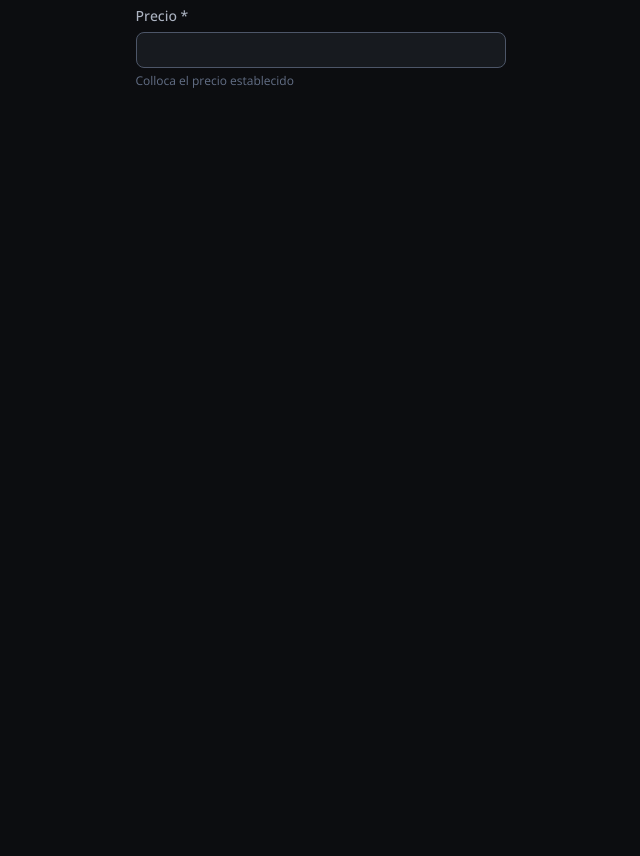
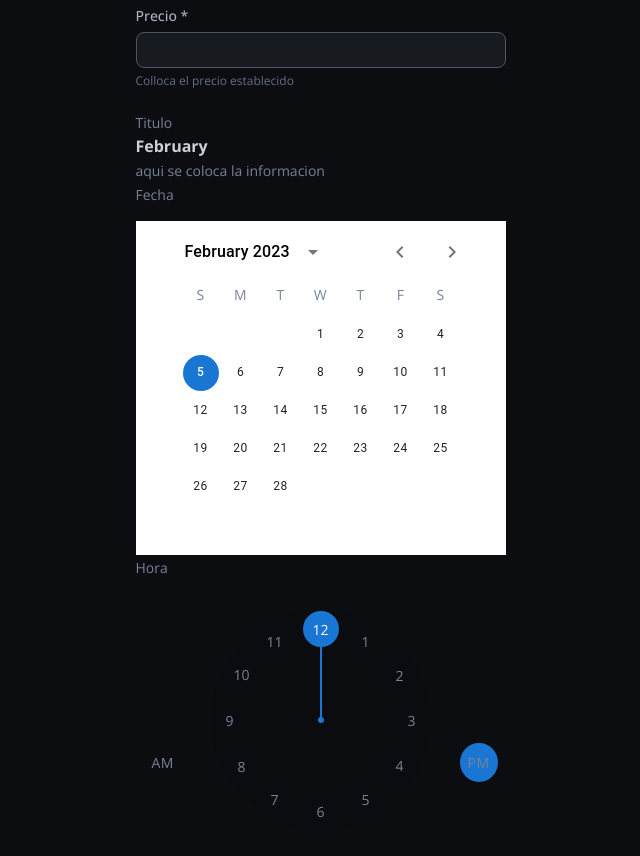
Before and after one commit to angeleesc/wolfy-marketplace-3.0-js, a React (Create React App) app: page /create-new-nft in a window 1280 px wide. Shown: the part 1439-2295 px from the top of the page, without its empty margins (132-772 px from the left). Before the commit the page ends 1559 px from the top, so only its background shows below. Built offline with nearby package versions, Linux system fonts and the light colour scheme.

Commit message:
maquetacion del date pikert

```diff
--- a/package.json
+++ b/package.json
@@ -3,13 +3,17 @@
   "version": "0.1.0",
   "private": true,
   "dependencies": {
+    "@date-io/date-fns": "^2.16.0",
     "@emotion/react": "^11.10.5",
     "@emotion/styled": "^11.10.5",
     "@mui/material": "^5.11.7",
+    "@mui/x-date-pickers": "^5.0.17",
     "@reduxjs/toolkit": "^1.9.2",
     "@testing-library/jest-dom": "^5.16.5",
     "@testing-library/react": "^13.4.0",
     "@testing-library/user-event": "^13.5.0",
+    "add": "^2.0.6",
+    "date-fns": "^2.29.3",
     "ethers": "^5.7.2",
     "localforage": "^1.10.0",
     "match-sorter": "^6.3.1",
--- /dev/null
+++ b/src/components/form-controls/pickers/DateTimePikerNotModal.jsx
@@ -0,0 +1,76 @@
+import { TextField } from "@mui/material";
+import {
+  CalendarPicker,
+  ClockPicker,
+  LocalizationProvider,
+  StaticDatePicker,
+} from "@mui/x-date-pickers";
+import { AdapterDateFns } from "@mui/x-date-pickers/AdapterDateFns";
+import { format } from "date-fns";
+
+import React, { useState } from "react";
+
+export default function DateTimePikerNotModal({textLabel="Titulo", defaultDate= new Date(), info="aqui se coloca la informacion"  }) {
+  const [value, setValue] = useState(defaultDate)                      ;
+  const [viewClock, setViewClock] = useState("hours");
+
+  const formatedDate = format(value, 'MMMM')
+
+  const defaultData = new Date();
+
+  return (
+    <div>
+      <span>{textLabel}</span>
+      <h3>
+        {formatedDate}
+      </h3>
+      <span>
+        {info}
+      </span>
+
+      <LocalizationProvider dateAdapter={AdapterDateFns}>
+        <div className="w-[100%]">
+          <div className="mb-[15px]">
+            <span>Fecha</span>
+          </div>
+          <StaticDatePicker
+            displayStaticWrapperAs="desktop"
+            openTo="day"
+            value={value}
+            onChange={(newValue) => {
+              setValue(newValue);
+            }}
+            renderInput={(params) => <TextField {...params} />}
+          />
+
+          <div className="relative">
+            <div className="mb-[15px]">
+              <span>Hora</span>
+              {/* <h4 className="text-center">{renderTime}</h4> */}
+            </div>
+            <ClockPicker
+              date={value}
+              onChange={(newDate) => {
+                setValue(newDate);
+              }}
+              onViewChange={(view) => {
+                setViewClock(view);
+              }}
+              view={viewClock}
+              views={["hours", "minutes", "hours"]}
+              ampm
+              ampmInClock={true}
+            />
+          </div>
+        </div>
+
+        {/* <CalendarPicker
+          date={new Date()}
+          onChange={(newDate) => {
+            console.log(newDate);
+          }}
+        /> */}
+      </LocalizationProvider>
+    </div>
+  );
+}
--- a/src/template/pages/Mint/MintNftForm.jsx
+++ b/src/template/pages/Mint/MintNftForm.jsx
@@ -8,6 +8,7 @@ import Logo from "../../../components/icons/Logo";
 import CSearch from "../../../components/icons/CSearch";
 import TagBlack from "../../../components/icons/TagBlack";
 import ClockBlack from "../../../components/icons/ClockBlack";
+import DateTimePikerNotModal from "../../../components/form-controls/pickers/DateTimePikerNotModal";
 
 export default function MintNftForm() {
   const [isAddAtribute, setIsAddAtribute] = useState(false);
@@ -150,24 +151,27 @@ export default function MintNftForm() {
           <button className="boton-group-box">
             <div className="botom-group-body">
               <h4>Precio fijo</h4>
-              <TagBlack/>
+              <TagBlack />
             </div>
           </button>
           <button className="boton-group-box">
             <div className="botom-group-body">
               <h4>Subasta</h4>
               <span>Cronometrada</span>
-              <ClockBlack/>
+              <ClockBlack />
             </div>
           </button>
         </div>
       </div>
 
-        <WTextFields
+      <WTextFields
         textLabel="Precio *"
         info={"Colloca el precio establecido"}
-        />
+      />
 
+      <div className="mt-[20px]">
+        <DateTimePikerNotModal />
+      </div>
     </form>
   );
 }
```
Also changed, not shown: 1 other file (tests, documents, lock files or other folders).
